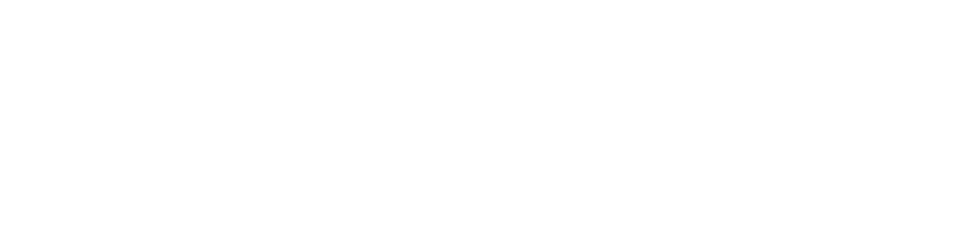
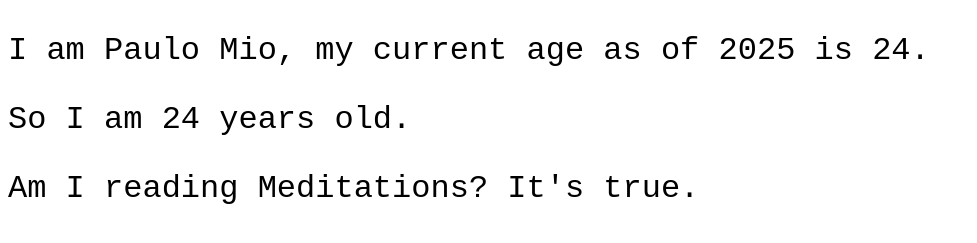
Before and after one commit to PauloMio/Javascript_Practice, a plain HTML site: page Lesson 2/index.html in a window 1280 px wide. Shown: the whole page, without its empty margins (0-977 px from the left). Drawn offline with Linux system fonts and the light colour scheme.

Commit message:
Lesson 2 from Brocode Javascript

```diff
--- a/Lesson 2/index.html
+++ b/Lesson 2/index.html
@@ -0,0 +1,17 @@
+<!DOCTYPE html>
+<html lang="en">
+<head>
+    <meta charset="UTF-8">
+    <meta name="viewport" content="width=device-width, initial-scale=1.0">
+    <title>Lesson 2</title>
+    <link rel="stylesheet" href="style.css">
+</head>
+<body>
+    <p id="p1"></p>
+    <p id="p2"></p>
+    <p id="p3"></p>
+
+
+    <script src="index.js"></script>
+</body>
+</html>
--- a/Lesson 2/index.js
+++ b/Lesson 2/index.js
@@ -0,0 +1,42 @@
+// variables = a container that stores a value.
+//             Behaves as if it were the value it contains.
+
+// 1. declaration   let x;
+// 2. assignment    x = 100;    // will display "100" on broser console
+
+// 3. declaration & assignment  let x = 100;    // Use if you already know what your values shoudl be. It will display "100" in the console as well
+
+// let age = 24;
+// let price = 10.95;
+
+// console.log(age);
+// console.log(price);
+
+// console.log(`Age: ${age}`);
+// console.log(`Cinema Ticket Price: ${price}$`);
+
+/*-------------------------------------------------------------------------------------------------------------------------------------------------------------------*/
+/* Using String */
+// let firstName = 'Paulo';    // Example of string
+// let statusQuo = true;          // Example of Bolean. Bolean is either "true" or "false". Only those two.
+
+// console.log(typeof firstName);  // 'typeof' = used for displaying the type of data
+// console.log(typeof age);
+// console.log(typeof price);
+// console.log(typeof statusQuo);
+
+
+// console.log(`I am ${firstName}, and I am ${age} years old.`);
+// console.log(`I paid ${price} for a Cinema ticket.`);
+// console.log(`It is ${statusQuo}.`);
+
+/*-------------------------------------------------------------------------------------------------------------------------------------------------------------------*/
+/* Using it for .html */
+
+let firstName = "Paulo Mio";
+let age = 24;
+let sts = true;
+
+document.getElementById("p1").textContent = `I am ${firstName}, my current age as of 2025 is ${age}.`;
+document.getElementById("p2").textContent = `So I am ${age} years old.`;
+document.getElementById("p3").textContent = `Am I reading Meditations? It's ${sts}.`;
--- a/Lesson 2/style.css
+++ b/Lesson 2/style.css
@@ -0,0 +1,4 @@
+body {
+    font-family: 'Courier New', Courier, monospace;
+    font-size: 2em;
+}
```
Also changed, not shown: Lesson 1/index.html (+1 -1 lines).
